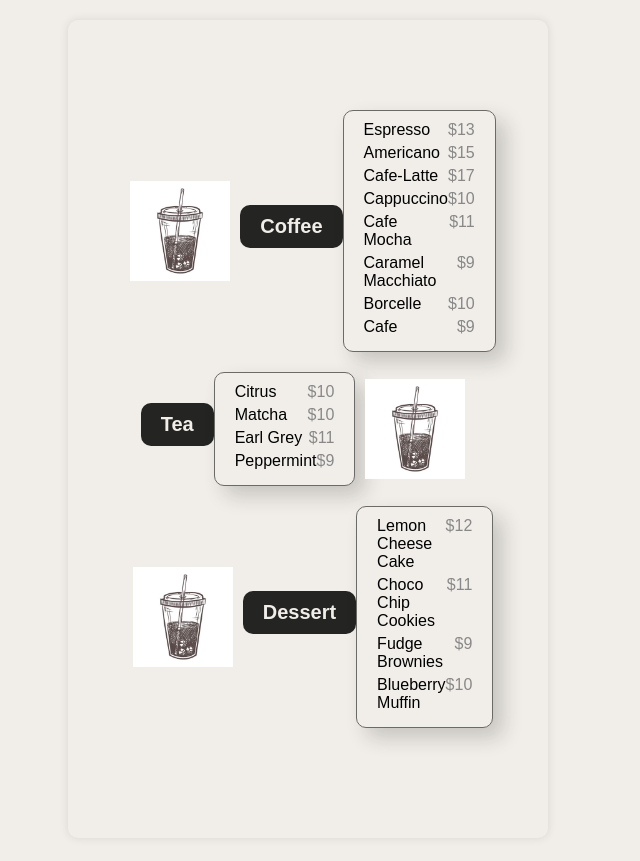
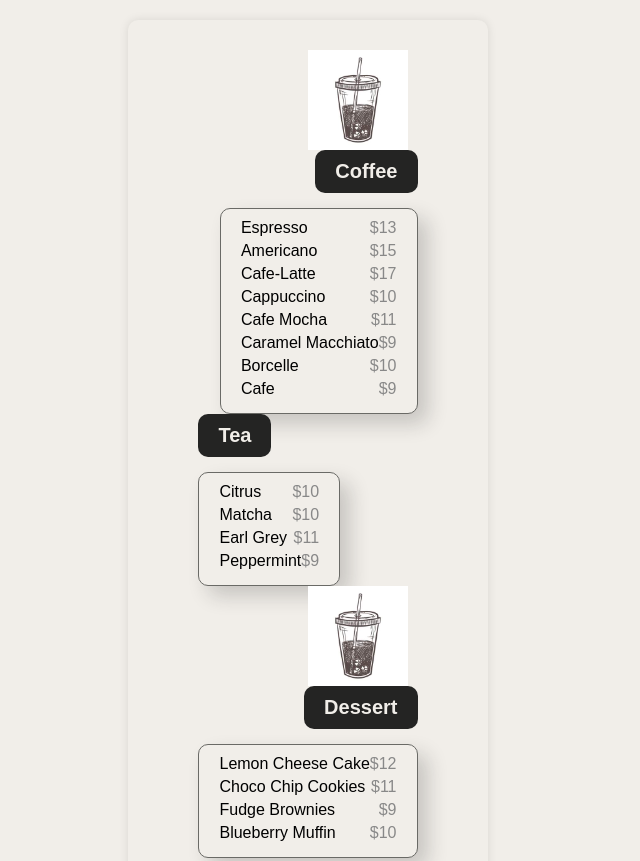
Before and after one commit to Alenju/Cafe-Menu, a plain HTML site: page index.html in a window 1280 px wide. Shown: the top 861 px of the page, without its empty margins (332-972 px from the left). Drawn offline with Linux system fonts and the light colour scheme.

Commit message:
Updated style

```diff
--- a/index.html
+++ b/index.html
@@ -43,13 +43,12 @@
             <div class="item">
                 <div class="item-name">Cafe</div>
                     <div class="item-price">$9</div>
-        </div>
             </div>
         </div>
 
         <div class="section tea">
             <div class="section-title">Tea</div>
-            <img src="Iced-Coffee Cup.jpg" alt="Iced-Coffee Cup" class="section-image right">
+            <img src="Iced-Coffee Cup.jpg" alt="Tea Cup" class="section-image right">
             <div class="item-container">
             <div class="item">
                 <div class="item-name">Citrus</div>
@@ -66,13 +65,12 @@
             <div class="item">
                 <div class="item-name">Peppermint</div>
                 <div class="item-price">$9</div>
-        </div>
     </div>
 </div>
 
         <div class="section dessert">
+            <img src="Iced-Coffee Cup.jpg" alt="Dessert Image" class="section-image left">
             <div class="section-title">Dessert</div>
-            <img src="Iced-Coffee Cup.jpg" alt="Iced-Coffee Cup" class="section-image left">
             <div class="item-container">
             <div class="item">
                 <div class="item-name">Lemon Cheese Cake</div>
@@ -89,7 +87,6 @@
         <div class="item">
             <div class="item-name">Blueberry Muffin</div>
             <div class="item-price">$10</div>
-        </div>
     </div>
     </div>
 </div>
--- a/src/styles.css
+++ b/src/styles.css
@@ -11,25 +11,24 @@ body {
   background-color: #F1EEE9;
   width: 300px;
   margin: 20px auto;
-    padding: 90px;
+  padding: 30px; /* Reduced padding for better appearance */
   border-radius: 10px;
   box-shadow: 0px 0px 10px rgba(0, 0, 0, 0.1);
   }
 .section {
   display: flex;
-    align-items: center;
+  flex-direction: column;
+  align-items: flex-start; /* Align section contents to the left */
   margin-bottom: 20px;
-    justify-content: space-between; /* Space between items */
   }
 
 .section.coffee,
 .section.dessert {
-      justify-content: flex-end; /* Align items to the right for coffee and dessert sections */
+  align-items: flex-end; /* Align coffee and dessert sections to the right */
   }
 
 .section.tea {
-    justify-content: space-between; /* Spacing between items for tea section */
-    align-items: center; /* Align items to the center for tea section */
+  align-items: flex-start; /* Align tea section to the left */
 }
 
 .section-title {
@@ -37,24 +36,24 @@ body {
   font-weight: bold;
   margin-bottom: 10px;
   padding: 10px 20px;
-    background-color: #242423; /* Rectangle box color */
+  background-color: #242423;
   color: #F1EEE9;
-    border-radius: 10px; /* Rounded corners */
-    display: inline-block; /* Ensure the box wraps around the text */
+  border-radius: 10px;
   }
   .item-container {
   background-color: #F1EEE9;
   padding: 10px 20px;
   border-radius: 10px;
   box-shadow: 10px 10px 20px rgba(36, 36, 35, 0.2);
-    border: 1px solid rgb(106, 106, 102); /* Border color */
-    margin-right: auto;
+  border: 1px solid rgb(106, 106, 102);
+  margin-top: 5px;
 }
   .item {
   display: flex;
   justify-content: space-between;
   margin-bottom: 5px;
   }
+
   .item-name {
   flex: 1;
   }
@@ -64,8 +63,16 @@ body {
   }
 
 .section-image {
-    max-width: 100px; /* Adjust size as needed */
-    margin: 0 10px; /* Adjust spacing as needed */
+  max-width: 100px; /* Reduced width to make it more noticeable */
+  margin: 0 10px;
+  }
+
+  .section.coffee .section-image.left {
+    order: -1; /* Move coffee image to the left */
+  }
+
+  .section.dessert .section-image.left {
+    order: -1; /* Move dessert image to the left */
   }
 
   .left {
```
Lines whose indentation alone changed are shown as unchanged.
